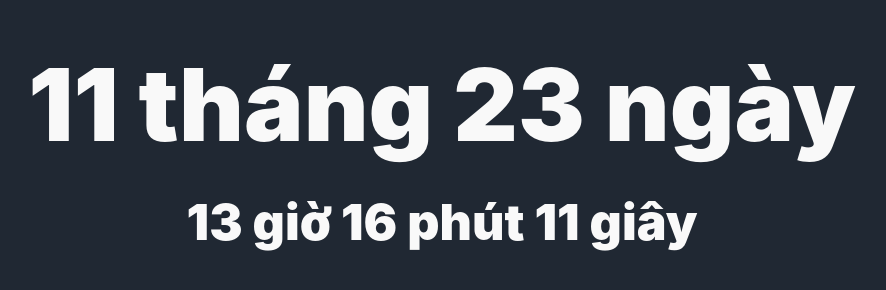
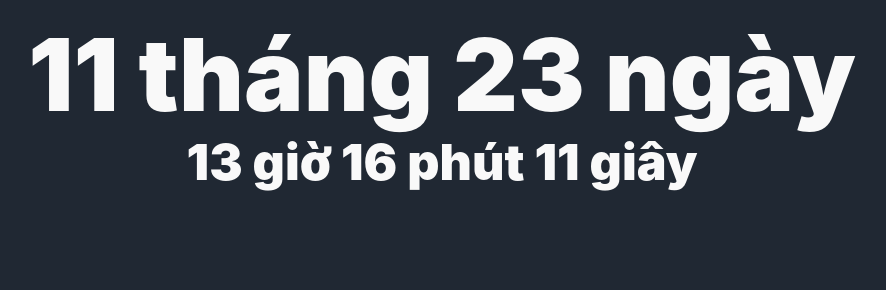
Before and after one commit to phamthanhnghia/simple-page, a plain HTML site: page index.html in a window 1280 px wide. Shown: the whole page, without its empty margins (198-1084 px from the left). Drawn offline with nearby package versions, Linux system fonts and the light colour scheme.

Commit message:
Update style.css

```diff
--- a/style.css
+++ b/style.css
@@ -25,6 +25,6 @@ a, a:hover {
 #day{
     font-size: 100px;
     font-weight: 900;
-    line-height: 210px;
+    line-height: 150px;
     color: #f9f9f9;
 }
```
